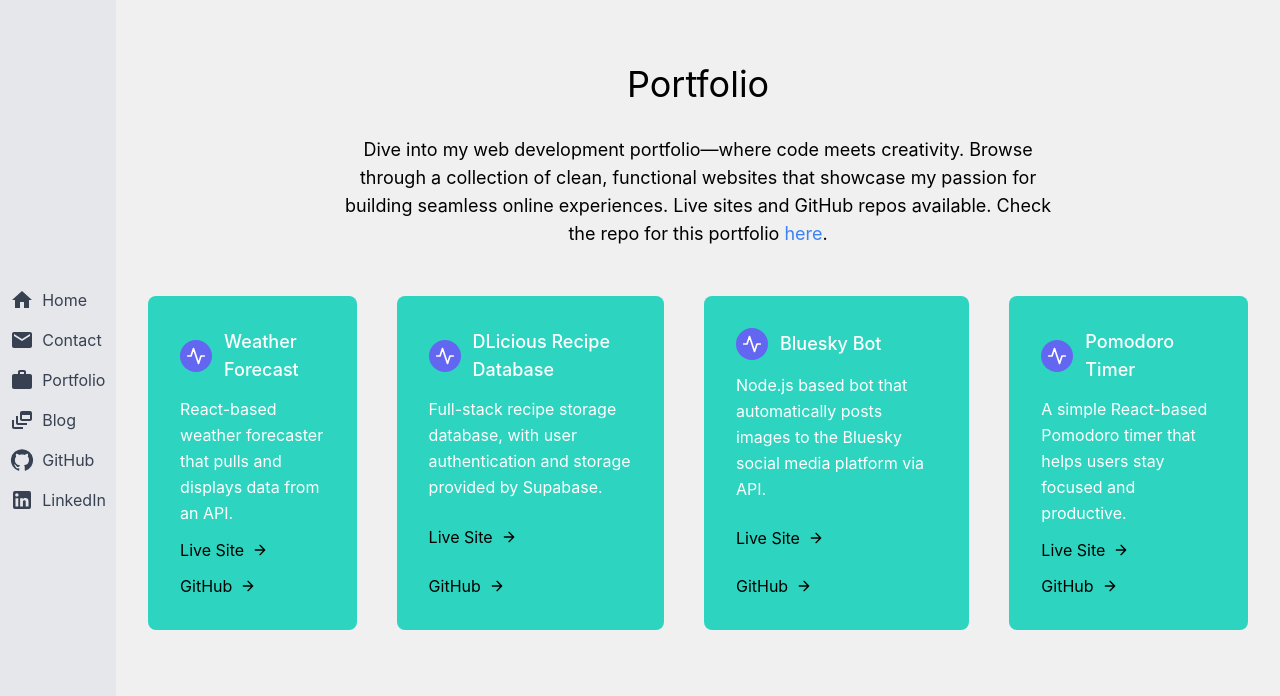
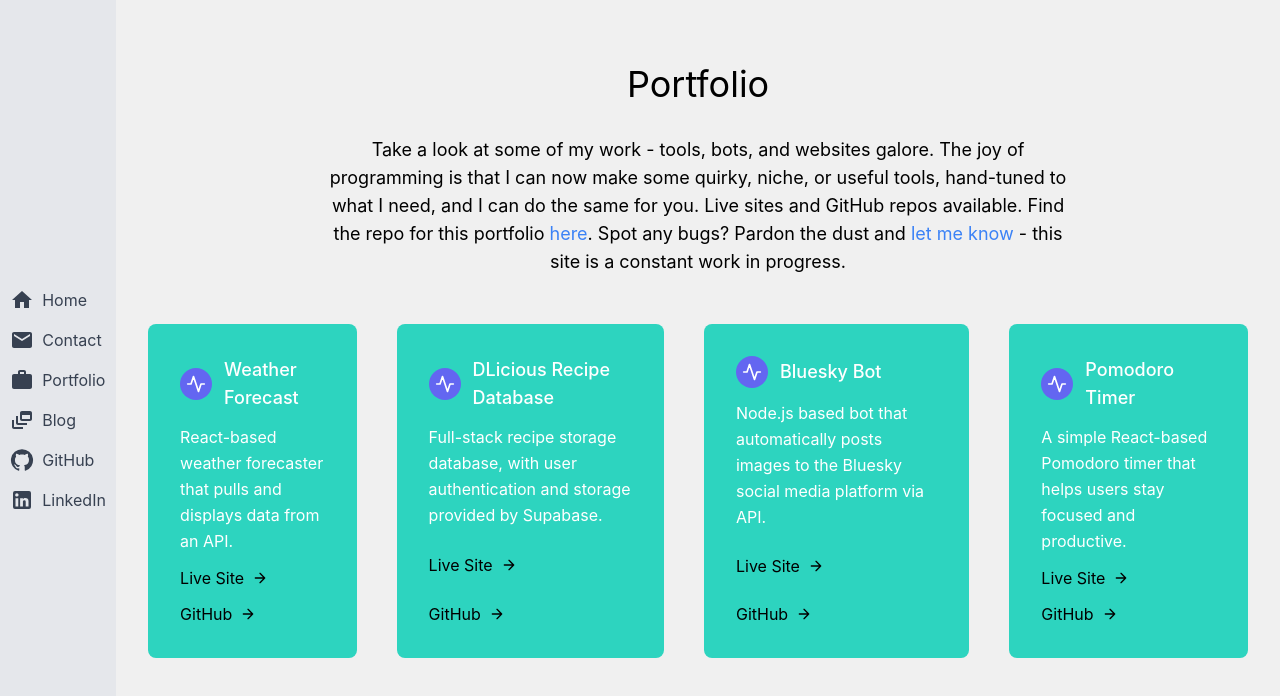
Before and after one commit to Korjubzot/react-portfolio, a React (Create React App) app: page /portfolio in a window 1280 px wide. Shown: the top 696 px of the page. Built offline with nearby package versions, Linux system fonts and the light colour scheme.

Commit message:
Updated some text in Portfolio section

```diff
--- a/src/components/blog/blog.js
+++ b/src/components/blog/blog.js
@@ -5,10 +5,7 @@ function Blog() {
     <div className="flex justify-center items-center text-center m-auto h-screen">
       <div className="flex flex-col justify-center text-center items-center">
         <h1 className="text-6xl">Pardon our dust</h1>
-        <h2 className="text-4xl">My blog is still under construction.</h2>
-        <p className="text-2xl">
-          Feel free to check out the rest of my portfolio, though.
-        </p>
+        <p className="text-2xl">My blog is still under construction.</p>
         {/* TODO build this with Wordpress */}
       </div>
     </div>
--- a/src/components/portfolio/portfolio.js
+++ b/src/components/portfolio/portfolio.js
@@ -38,17 +38,21 @@ function Portfolio() {
     <div className="container mx-auto px-4">
       <h2 className="text-4xl mt-16 text-center">Portfolio</h2>
       <p className="text-lg text-center my-8 mx-auto max-w-prose">
-        Dive into my web development portfolio—where code meets creativity.
-        Browse through a collection of clean, functional websites that showcase
-        my passion for building seamless online experiences. Live sites and
-        GitHub repos available. Check the repo for this portfolio{" "}
+        Take a look at some of my work - tools, bots, and websites galore. The
+        joy of programming is that I can now make some quirky, niche, or useful
+        tools, hand-tuned to what I need, and I can do the same for you. Live
+        sites and GitHub repos available. Find the repo for this portfolio{" "}
         <a
           href="https://github.com/Korjubzot/react-portfolio"
           className="text-blue-500 hover:underline"
         >
           here
         </a>
-        .
+        . Spot any bugs? Pardon the dust and{" "}
+        <a href="./contact" className="text-blue-500 hover:underline">
+          let me know
+        </a>{" "}
+        - this site is a constant work in progress.
       </p>
       <div className="flex flex-col md:flex-row md:grid-cols-2 lg:grid-cols-3 gap-2">
         {cardData.map((card, index) => (
```
